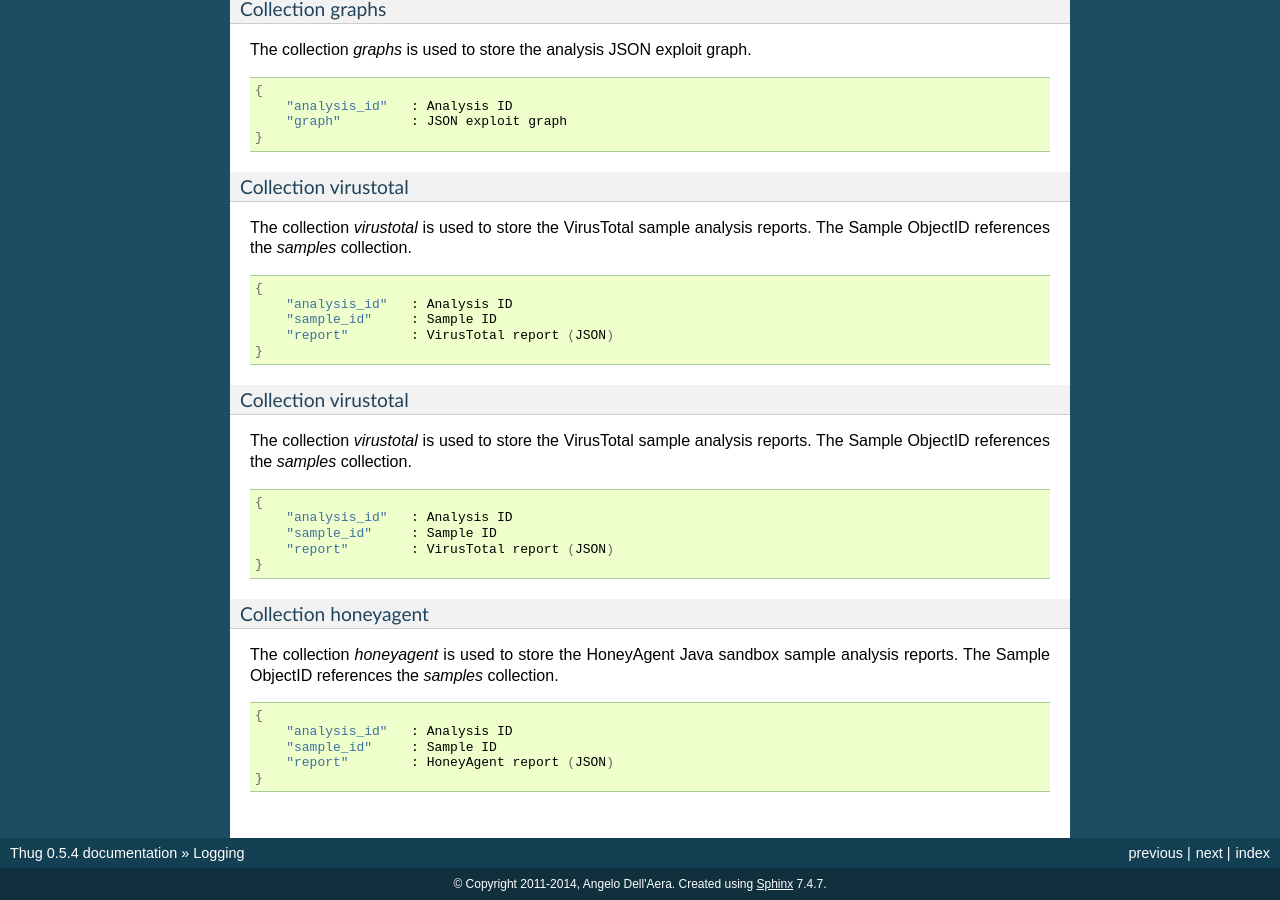
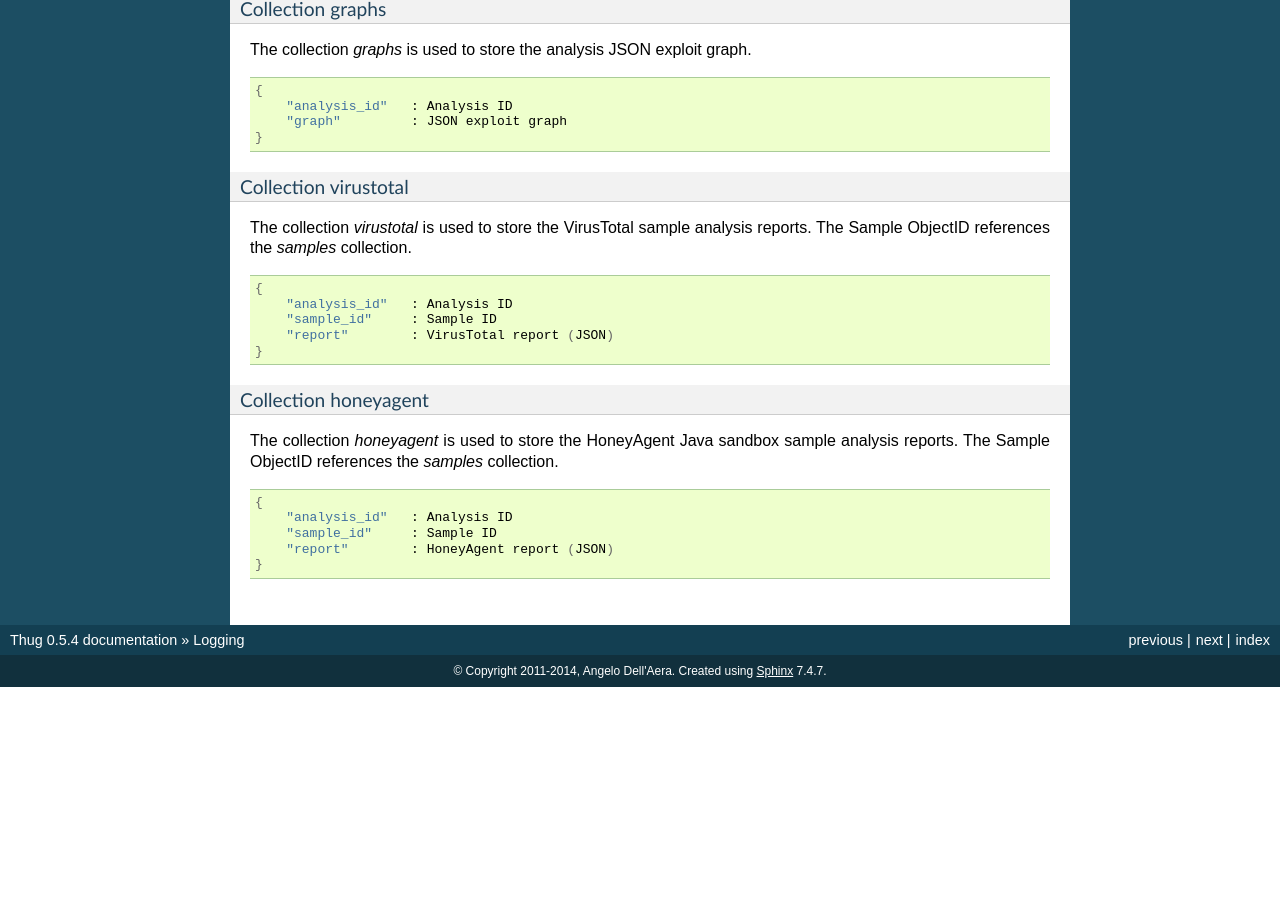
Before and after one commit to buffer/thug, a Sphinx documentation site: the page built from doc/source/logging.rst, in a window 1280 px wide and 900 px high, scrolled down 2654 px. Built offline with Sphinx 7.4.7, drawn with Linux system fonts in a browser that asks for light colours; after the commit the page ends 3341 px from its top, so only the background shows below that; some of the changed text lies outside the part shown.

Commit message:
Minor documentation fix

```diff
--- a/doc/source/logging.rst
+++ b/doc/source/logging.rst
@@ -199,20 +199,6 @@ The Sample ObjectID references the *samples* collection.
             "report"        : VirusTotal report (JSON)
         }
 
-Collection virustotal
-^^^^^^^^^^^^^^^^^^^^^
-
-The collection *virustotal* is used to store the VirusTotal sample analysis reports.
-The Sample ObjectID references the *samples* collection.
-
-.. code-block:: sh
-
-        {
-            "analysis_id"   : Analysis ID
-            "sample_id"     : Sample ID
-            "report"        : VirusTotal report (JSON)
-        }
-
 Collection honeyagent
 ^^^^^^^^^^^^^^^^^^^^^
 
```
